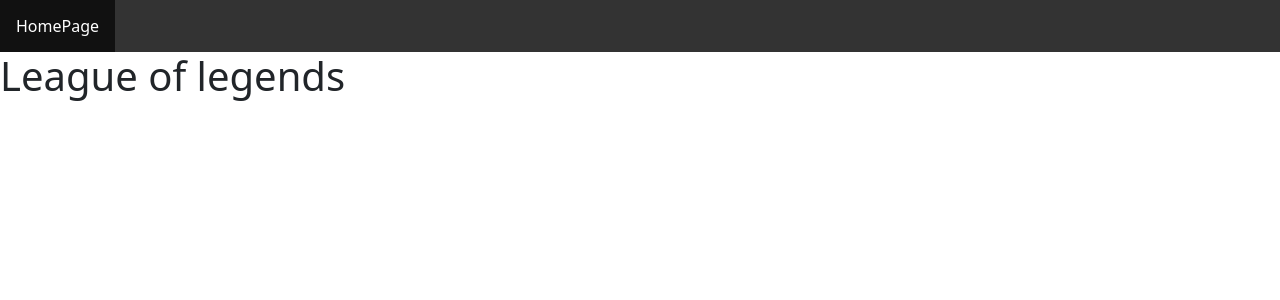
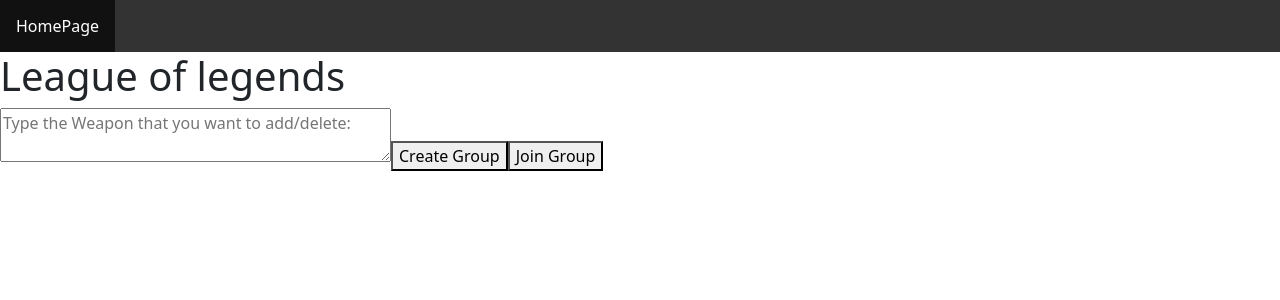
Before and after one commit to SenSeyZz/Selectionwheels-, a Next.js app: page /league-of-legends in a window 1280 px wide. Shown: the top 300 px of the page. Built offline with nearby package versions, Linux system fonts and the light colour scheme.

Commit message:
trying something4

```diff
--- a/pages/api/groups/create.js
+++ b/pages/api/groups/create.js
@@ -1,5 +1,5 @@
 // pages/api/groups/create.js
-/*
+
 import pool from '../../../pages/mySQL';  // Adjust the path accordingly
 
 export default async function handler(req, res) {
@@ -19,4 +19,4 @@
     } else {
       res.status(405).json({ error: 'Method Not Allowed' });
     }
-  } */
+  }
--- a/pages/api/groups/join.js
+++ b/pages/api/groups/join.js
@@ -1,5 +1,5 @@
 // pages/api/groups/create.js
-/*import pool from '../../../pages/mySQL';  // Adjust the path accordingly
+import pool from '../../../pages/mySQL';  // Adjust the path accordingly
 
 export default async function handler(req, res) {
     if (req.method === 'POST') {
@@ -26,4 +26,3 @@
       res.status(405).json({ error: 'Method Not Allowed' });
     }
   }
- */
--- a/src/league-of-legends/lol.js
+++ b/src/league-of-legends/lol.js
@@ -8,7 +8,7 @@
 // get the role that the key means and print it.
 
 const lol = () => {
-  /*
+
   const router = useRouter();
   const [groupName, setGroupName] = useState('');
 
@@ -59,7 +59,7 @@
       console.error('Error adding participant:', error);
     }
   };
-  */
+
 
     return (
       <div>
@@ -67,7 +67,7 @@
           <li><Link href="/"> HomePage </Link></li>
         </ul>
         <h1>League of legends</h1>
-         {/*
+
         <textarea
           rows={2}
           cols={40}
@@ -77,7 +77,7 @@
         />
         <button onClick={createGroup}>Create Group</button>
 
-        <button onClick={joinGroup}>Join Group</button> */}
+        <button onClick={joinGroup}>Join Group</button>
       </div>
     );
   };
```
